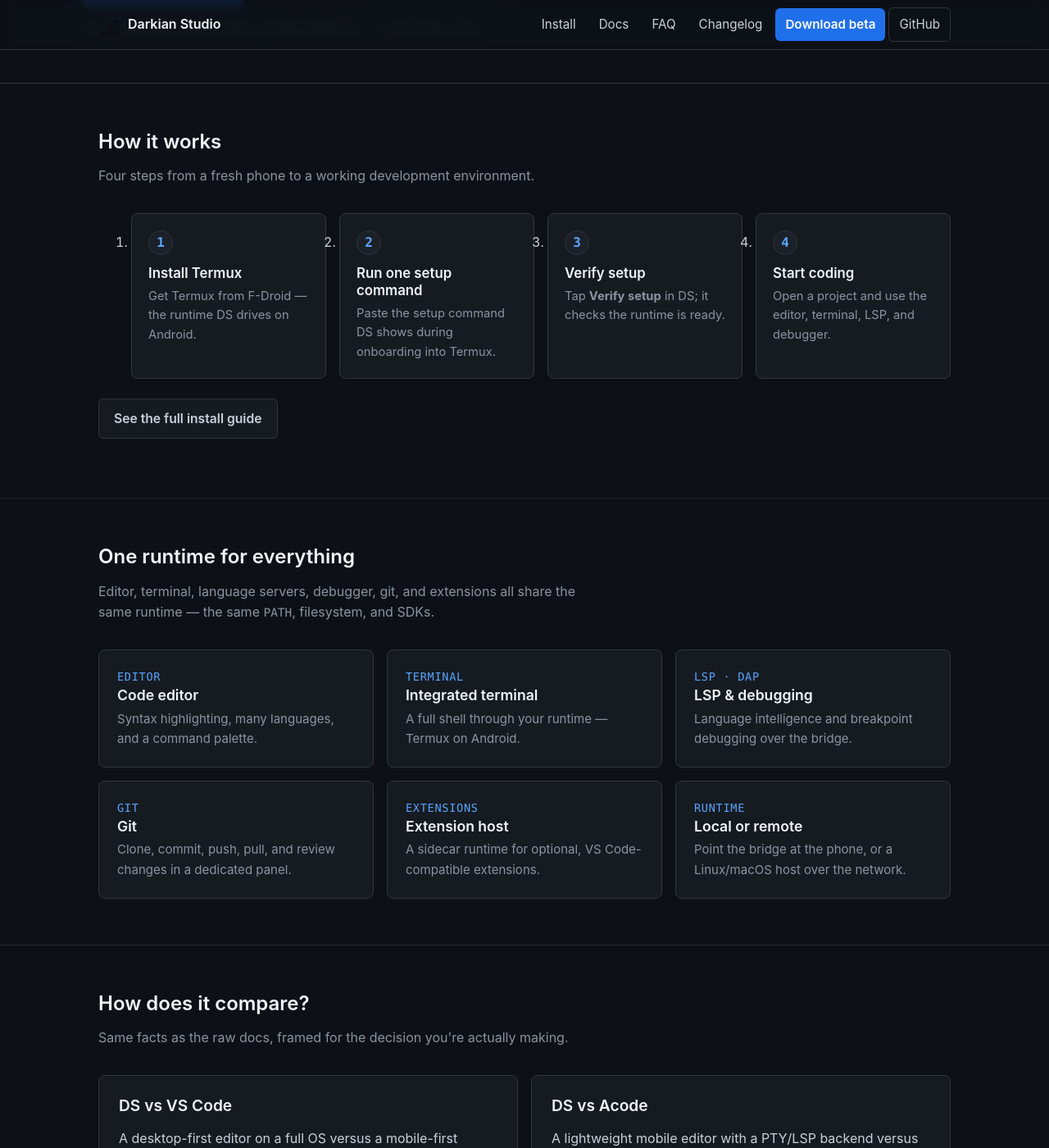
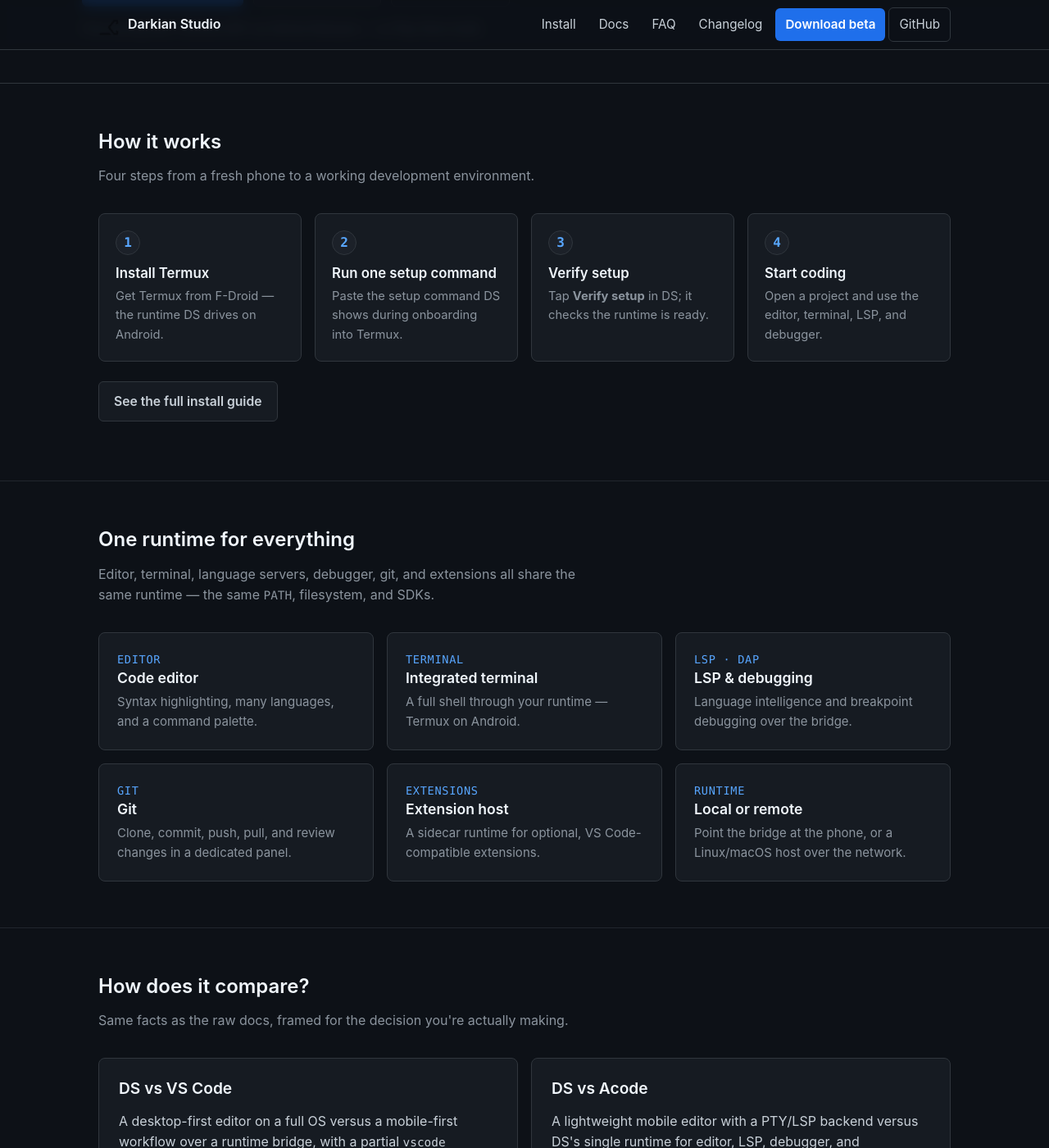
Before and after one commit to darkian-studio/darkian-studio.github.io, a Jekyll site: the page built from index.html, in a window 1280 px wide and 1400 px high, scrolled down 551 px. Shown: the whole window at 82% size. Built offline with Jekyll 4.4.1, drawn with Linux system fonts in a browser that asks for light colours.

Commit message:
fix(home): remove default list markers on How it works cards

```diff
--- a/assets/css/style.css
+++ b/assets/css/style.css
@@ -164,7 +164,7 @@
 .section-head p { color: var(--fg-muted); margin: 0; }
 
 /* Steps strip */
-.steps { display: grid; grid-template-columns: repeat(4, 1fr); gap: 16px; counter-reset: step; }
+.steps { display: grid; grid-template-columns: repeat(4, 1fr); gap: 16px; list-style: none; margin: 0; padding: 0; }
 .step { background: var(--canvas-inset); border: 1px solid var(--border); border-radius: var(--radius); padding: 20px; }
 .step .num {
   display: inline-flex; align-items: center; justify-content: center;
```
